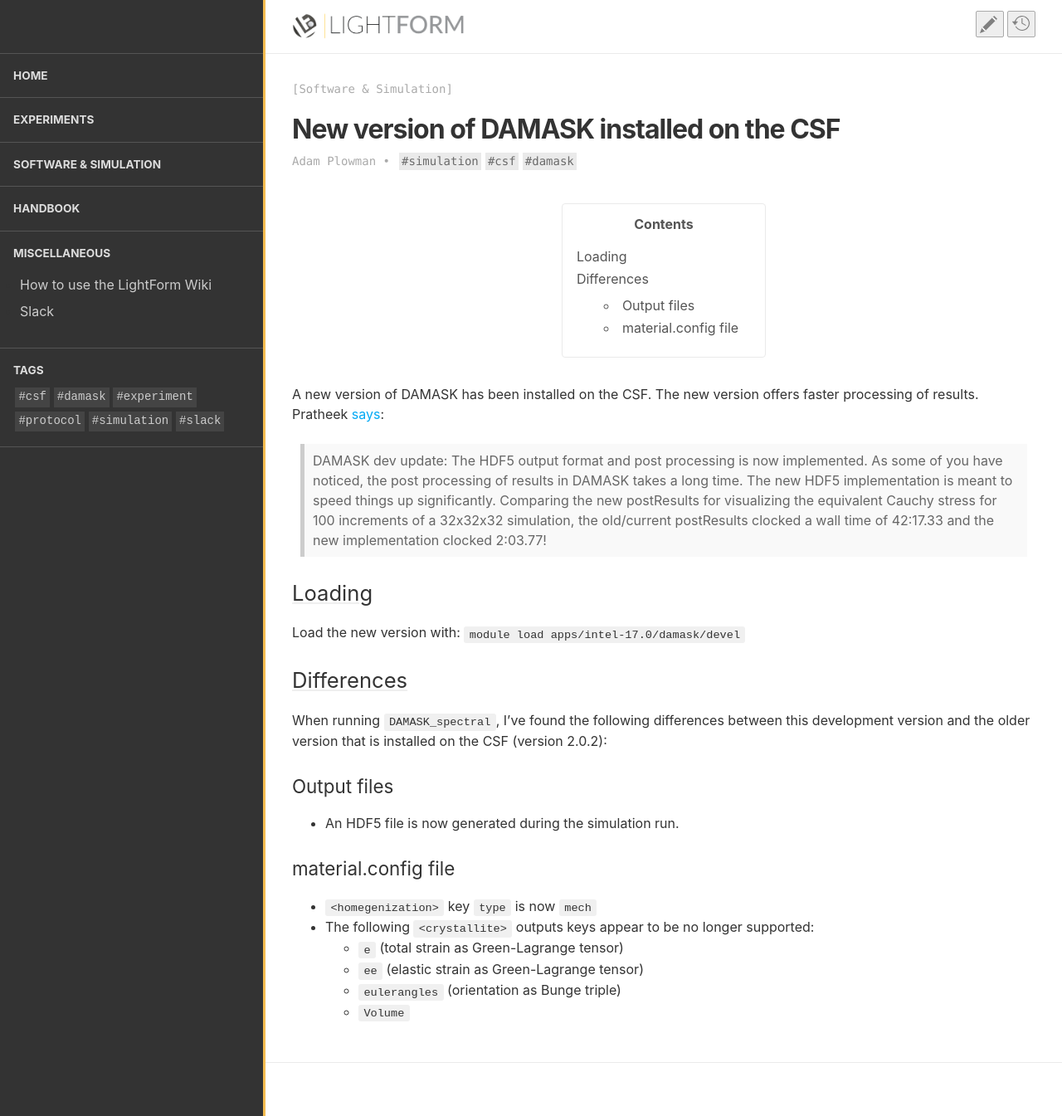
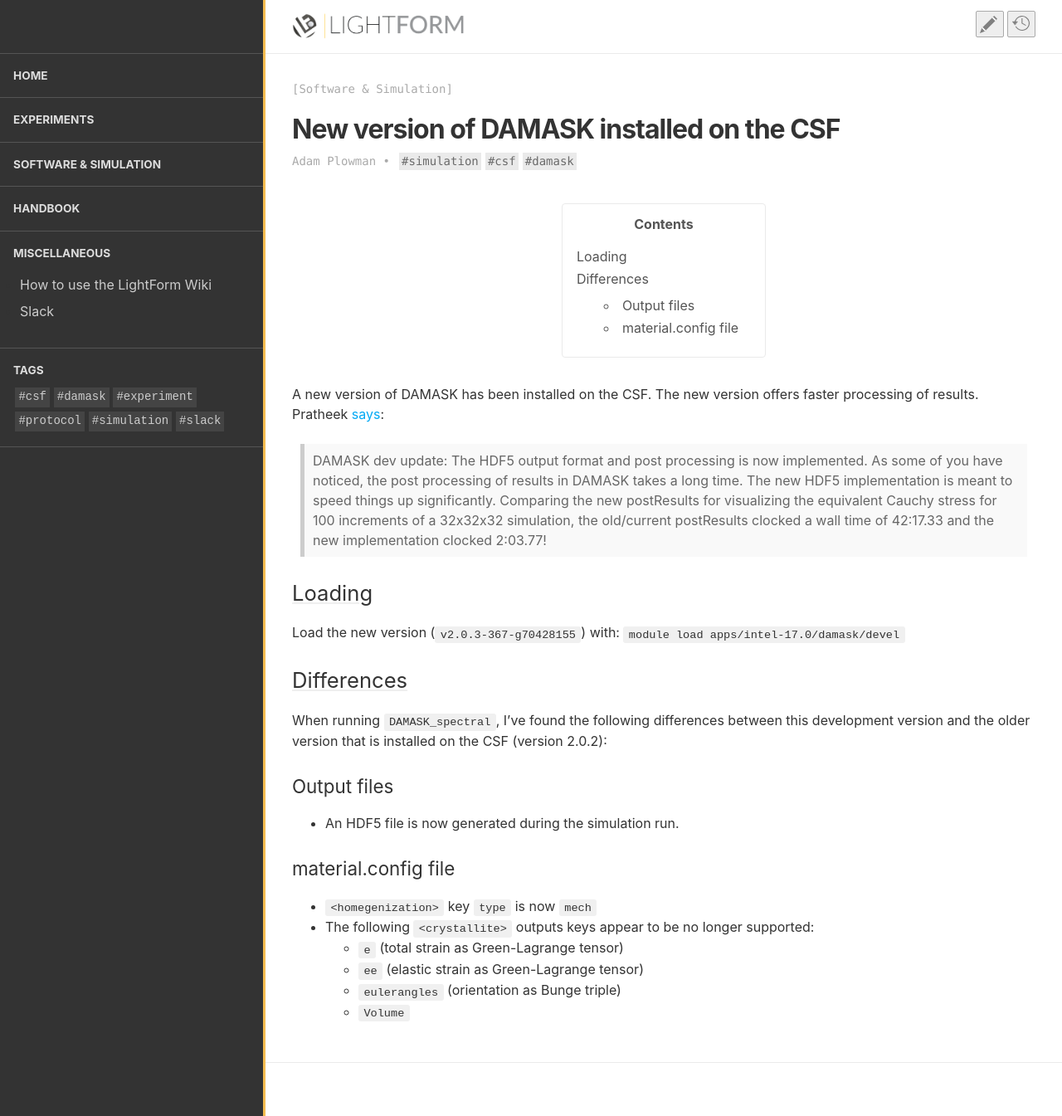
Before and after one commit to LightForm-group/wiki, a Jekyll site: the page built from collections/_software_and_simulation/new_damask.md, in a window 1280 px wide and 1345 px high. Shown: the whole window at 83% size. Built offline with Jekyll 4.4.1, drawn with Linux system fonts in a browser that asks for light colours.

Commit message:
Update new_damask.md

```diff
--- a/collections/_software_and_simulation/new_damask.md
+++ b/collections/_software_and_simulation/new_damask.md
@@ -15,7 +15,7 @@
 
 ## Loading
 
-Load the new version with: `module load apps/intel-17.0/damask/devel`
+Load the new version (`v2.0.3-367-g70428155`) with: `module load apps/intel-17.0/damask/devel`
 
 ## Differences
 
```
